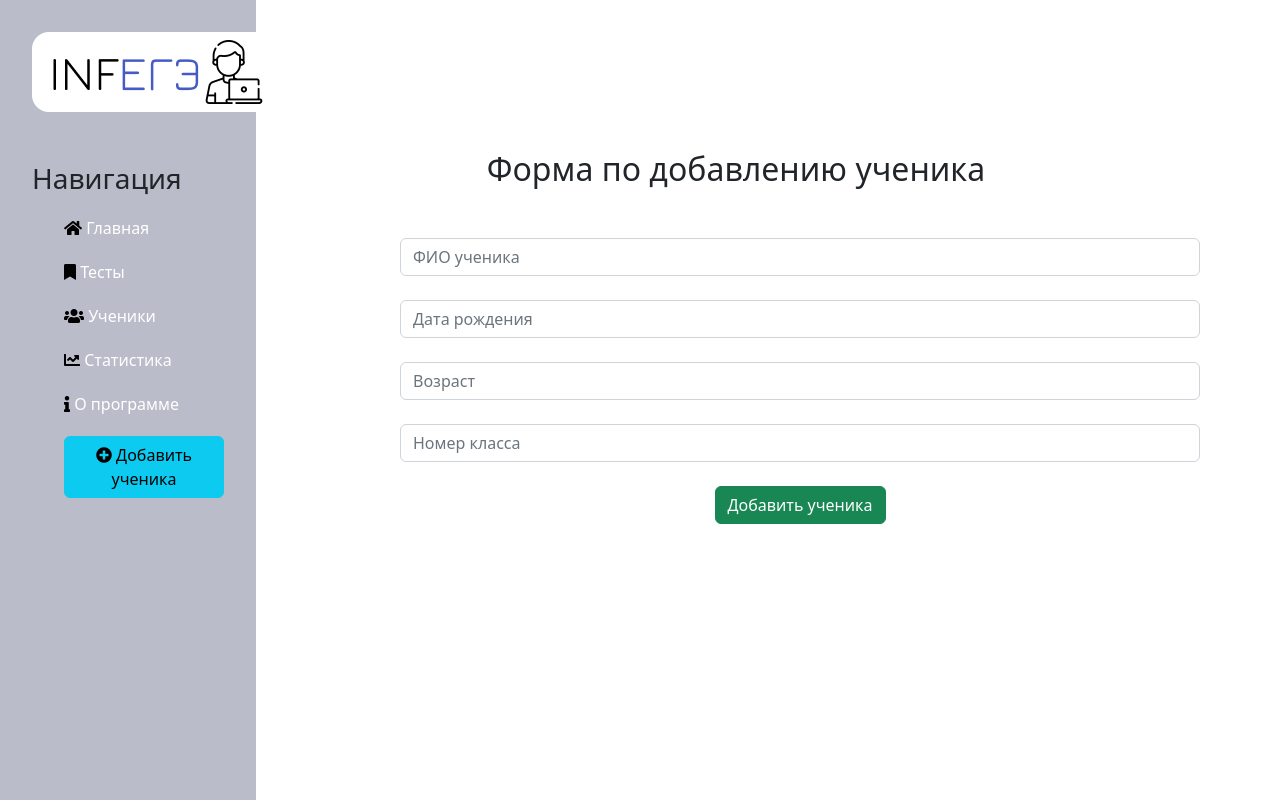
After one commit to Veronika-p/diplom, a Django app: page /students/create in a window 1280 px wide. The commit adds this page. Run offline with Django 4.2, Linux system fonts and the light colour scheme; some libraries are stand-ins or nearby versions.

Commit message:
2 версия

```diff
--- a/site_p/main/static/main/css/main.css
+++ b/site_p/main/static/main/css/main.css
@@ -58,3 +58,9 @@ text-align: left;
 
 main .features_2 p { max-width: 1000px; margin: 20px auto;
 }
+
+form {
+margin-left: 15%;
+width: 800px;
+margin-top: 50px;
+}
--- a/site_p/main/templates/main/layout.html
+++ b/site_p/main/templates/main/layout.html
@@ -23,6 +23,7 @@
             <a href="{% url 'students_home'%}"><li><i class="fas fa-users" style="color: #000000;"></i> Ученики</li></a>
             <a href="#"><li><i class="fas fa-chart-line" style="color: #000000;"></i> Статистика</li></a>
             <a href="{% url 'about'%}"><li><i class="fas fa-info" style="color: #000000;"></i> О программе</li></a>
+            <a href="{% url 'create'%}"><li><button class="btn btn-info"><i class="fas fa-plus-circle" style="color: #000000;"></i> Добавить ученика</button></li></a>
         </ul>
     </aside>
     <main>
--- /dev/null
+++ b/site_p/students/forms.py
@@ -0,0 +1,26 @@
+from .models import Articles
+from django.forms import ModelForm, TextInput, NumberInput, DateInput
+
+class ArticlesForm(ModelForm):
+    class Meta:
+        model = Articles
+        fields = ['name_student', 'date_student', 'age_student', 'number_class']
+
+        widgets = {
+            "name_student": TextInput(attrs={
+                'class': 'form-control',
+                'placeholder': 'ФИО ученика'
+            }),
+            "date_student": DateInput(attrs={
+                'class': 'form-control',
+                'placeholder': 'Дата рождения'
+            }),
+            "age_student": NumberInput(attrs={
+                'class': 'form-control',
+                'placeholder': 'Возраст'
+            }),
+            "number_class": NumberInput(attrs={
+                'class': 'form-control',
+                'placeholder': 'Номер класса'
+            })
+        }
--- /dev/null
+++ b/site_p/students/templates/students/create.html
@@ -0,0 +1,23 @@
+{% extends 'main/layout.html' %}
+
+
+{% block title  %}Форма по добавлению ученика{% endblock %}
+
+{% block content  %}
+<div class="features">
+<h2>Форма по добавлению ученика</h2>
+    <form method="post">
+        {% csrf_token %}
+        {{ form.name_student }}<br>
+        {{ form.date_student }}<br>
+        {{ form.age_student }}<br>
+        {{ form.number_class }}<br>
+        <span>{{ error }}</span>
+
+        <button class="btn btn-success" type="submit">Добавить ученика</button>
+
+    </form>
+</div>
+
+
+{% endblock %}
--- a/site_p/students/urls.py
+++ b/site_p/students/urls.py
@@ -3,4 +3,5 @@ from  . import views
 
 urlpatterns = [
     path('', views.students_home, name='students_home'),
+    path('create', views.create, name='create')
 ]
--- a/site_p/students/views.py
+++ b/site_p/students/views.py
@@ -1,6 +1,26 @@
-from django.shortcuts import render
+from django.shortcuts import render, redirect
 from .models import Articles
+from .forms import ArticlesForm
 
 def students_home (request):
     students = Articles.objects.order_by('name_student')
     return render(request, 'students/students_home.html', {'students': students})
+
+def create(request):
+    error = ''
+    if request.method == 'POST':
+        form = ArticlesForm(request.POST)
+        if form.is_valid():
+            form.save()
+            return redirect('students_home')
+        else:
+            error = 'Форма неверна'
+
+    form = ArticlesForm()
+
+    data = {
+        'form': form,
+        'error': error
+    }
+
+    return render(request, 'students/create.html', data)
```
Also changed, not shown: site_p/db.sqlite3.
